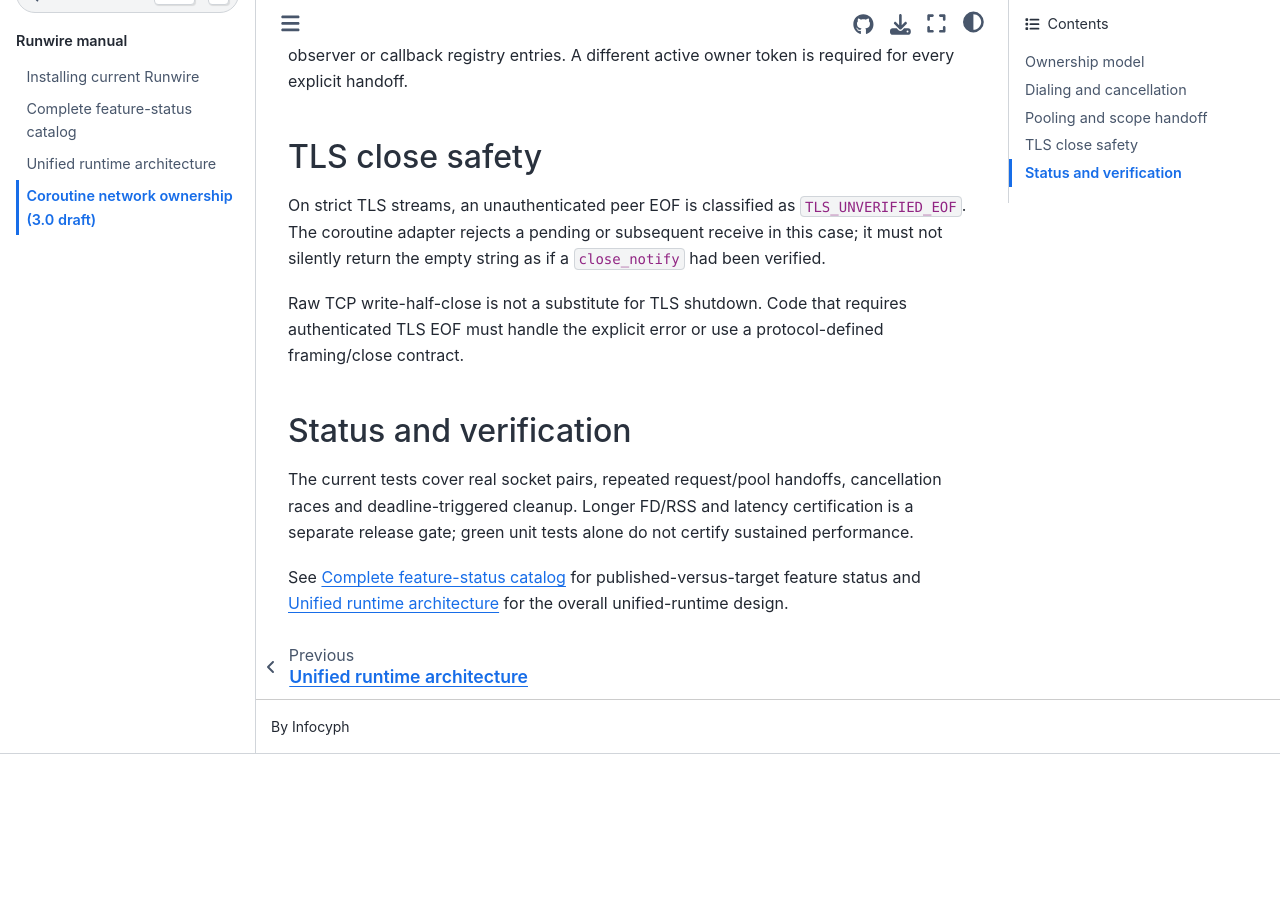
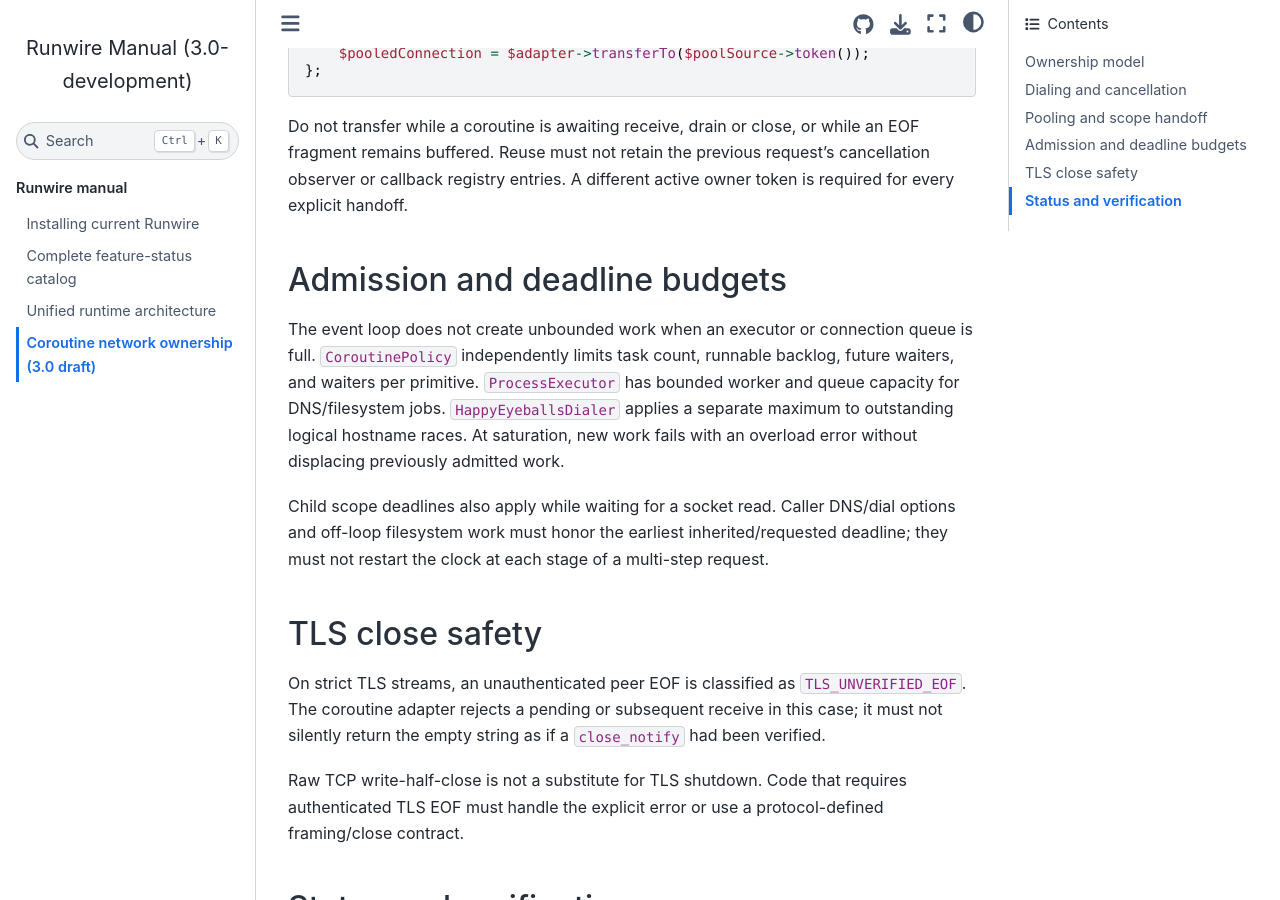
Before and after one commit to infocyph/Runwire, a Sphinx documentation site: the page built from docs/coroutine-network-3.0.rst, in a window 1280 px wide and 900 px high, scrolled down 1936 px. Built offline with Sphinx 7.4.7 and the Sphinx Book theme 1.1.4, drawn with Linux system fonts in a browser that asks for light colours; before the commit the page ends 2690 px from its top, so only the background shows below that; some of the changed text lies outside the part shown.

Commit message:
test(coroutine): align disposal lifetime QA; extend scoped deadline and 128-turn endurance

```diff
--- a/docs/coroutine-network-3.0.rst
+++ b/docs/coroutine-network-3.0.rst
@@ -31,6 +31,11 @@
 A normal scope exit aborts any connection still owned by that scope.
 A transferred connection is not closed merely because the previous
 request finishes. The new owner must eventually close or transfer it.
+
+Calling ``AsyncConnection::dispose()`` removes the Fiber-facing adapter's
+callbacks, **not** the established socket's scope ownership. The socket
+continues to belong to its request and closes on scope exit. Use
+``transferTo()`` before disposal when transferring it into a pool.
 
 Dialing and cancellation
 ========================
@@ -88,6 +93,22 @@
 previous request's cancellation observer or callback registry entries.
 A different active owner token is required for every explicit handoff.
 
+Admission and deadline budgets
+==============================
+
+The event loop does not create unbounded work when an executor or
+connection queue is full. ``CoroutinePolicy`` independently limits task
+count, runnable backlog, future waiters, and waiters per primitive.
+``ProcessExecutor`` has bounded worker and queue capacity for
+DNS/filesystem jobs. ``HappyEyeballsDialer`` applies a separate maximum
+to outstanding logical hostname races. At saturation, new work fails
+with an overload error without displacing previously admitted work.
+
+Child scope deadlines also apply while waiting for a socket read.
+Caller DNS/dial options and off-loop filesystem work must honor the
+earliest inherited/requested deadline; they must not restart the clock
+at each stage of a multi-step request.
+
 TLS close safety
 ================
 
```
Also changed, not shown: docs/plans/runwire-3.0-unified-runtime-development-plan.md (+4 -0 lines), 1 other file.
